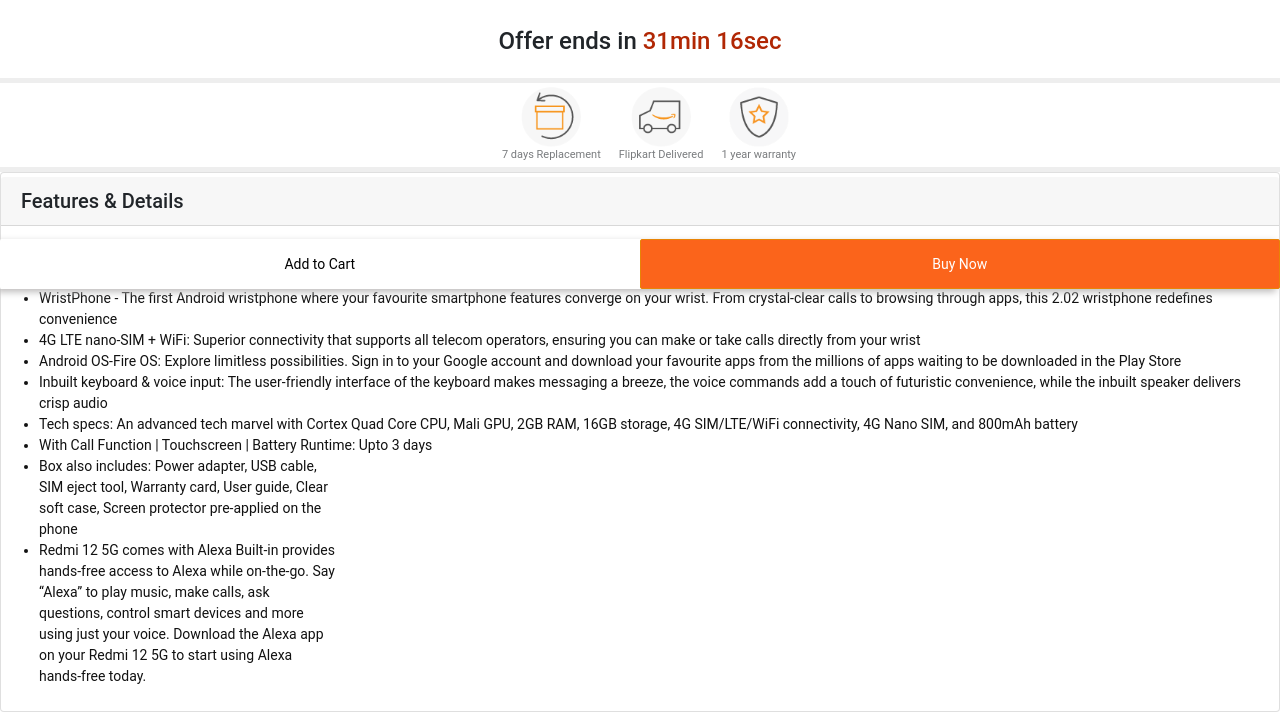
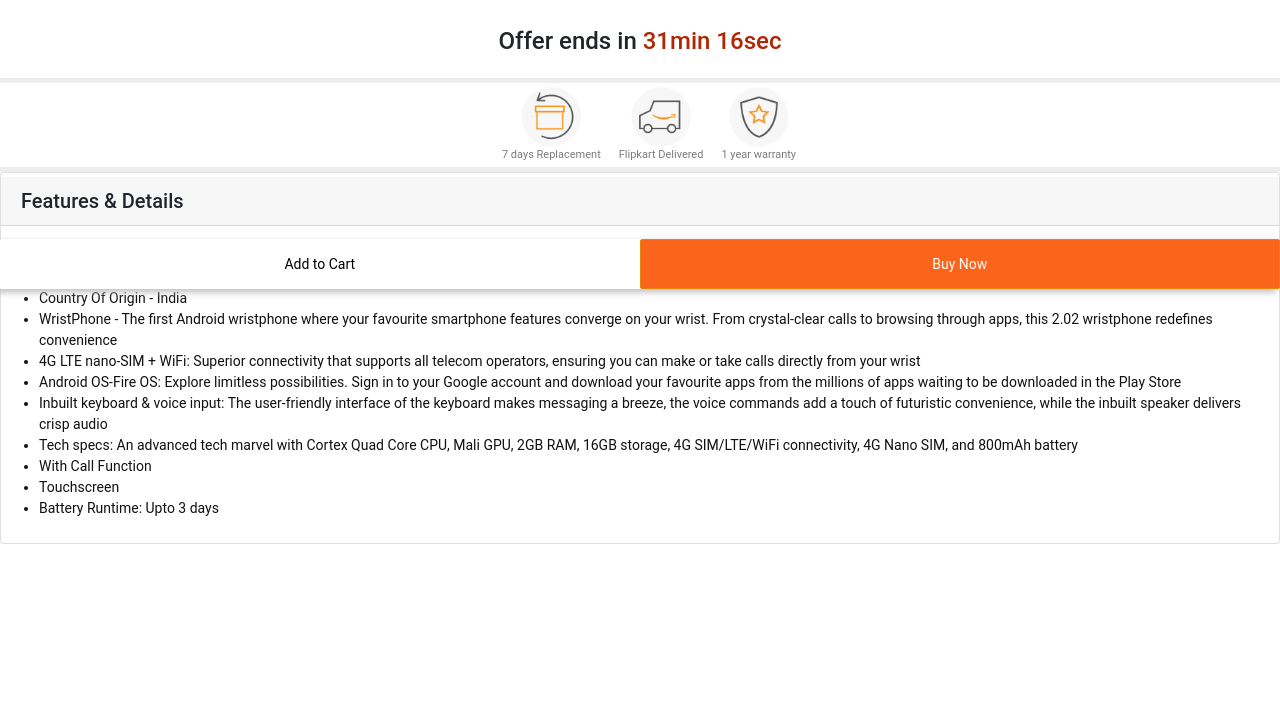
Before and after one commit to rosswcruz/ecommerce-02, a plain HTML site: page index.html in a window 1280 px wide. Shown: the part 511-1233 px from the top of the page. After the commit the page ends 1065 px from the top, so only its background shows below. Drawn offline with nearby package versions, Linux system fonts and the light colour scheme.

Commit message:
Update index.html

```diff
--- a/index.html
+++ b/index.html
@@ -551,20 +551,21 @@ Fire Boltt Dream WristPhone Mixed Color- 4G SIM/LTE/WiFi, Android OS
 <h5 class="card-header">Features & Details</h5>
 <div class="card-body">
 <ul class="a-unordered-list a-vertical a-spacing-mini" style='box-sizing: border-box; margin: 0px 0px 0px 18px; color: rgb(17, 17, 17); padding: 0px; font-family: "Amazon Ember", Arial, sans-serif; font-size: 14px; font-style: normal; font-variant-ligatures: normal; font-variant-caps: normal; font-weight: 400; letter-spacing: normal; orphans: 2; text-align: start; text-indent: 0px; text-transform: none; white-space: normal; widows: 2; word-spacing: 0px; -webkit-text-stroke-width: 0px; background-color: rgb(255, 255, 255); text-decoration-thickness: initial; text-decoration-style: initial; text-decoration-color: initial;'>
-<li style="box-sizing: border-box; list-style: disc; overflow-wrap: break-word; margin: 0px;"><span class="a-list-item" style="box-sizing: border-box; color: rgb(17, 17, 17);">FREE Delivery | Two Day Delivery</span></li>
+<li style="box-sizing: border-box; list-style: disc; overflow-wrap: break-word; margin: 0px;"><span class="a-list-item" style="box-sizing: border-box; color: rgb(17, 17, 17);">FREE Delivery</span></li>
+<li style="box-sizing: border-box; list-style: disc; overflow-wrap: break-word; margin: 0px;"><span class="a-list-item" style="box-sizing: border-box; color: rgb(17, 17, 17);">2 Day Delivery</span></li>
 <li style="box-sizing: border-box; list-style: disc; overflow-wrap: break-word; margin: 0px;"><span class="a-list-item" style="box-sizing: border-box; color: rgb(17, 17, 17);">Country Of Origin - India</span></li>
 <li style="box-sizing: border-box; list-style: disc; overflow-wrap: break-word; margin: 0px;"><span class="a-list-item" style="box-sizing: border-box; color: rgb(17, 17, 17);">WristPhone - The first Android wristphone where your favourite smartphone features converge on your wrist. From crystal-clear calls to browsing through apps, this 2.02 wristphone redefines convenience</span></li>
 <li style="box-sizing: border-box; list-style: disc; overflow-wrap: break-word; margin: 0px;"><span class="a-list-item" style="box-sizing: border-box; color: rgb(17, 17, 17);">4G LTE nano-SIM + WiFi: Superior connectivity that supports all telecom operators, ensuring you can make or take calls directly from your wrist</span></li>
 <li style="box-sizing: border-box; list-style: disc; overflow-wrap: break-word; margin: 0px;"><span class="a-list-item" style="box-sizing: border-box; color: rgb(17, 17, 17);">Android OS-Fire OS: Explore limitless possibilities. Sign in to your Google account and download your favourite apps from the millions of apps waiting to be downloaded in the Play Store</span></li>
 <li style="box-sizing: border-box; list-style: disc; overflow-wrap: break-word; margin: 0px;"><span class="a-list-item" style="box-sizing: border-box; color: rgb(17, 17, 17);">Inbuilt keyboard & voice input: The user-friendly interface of the keyboard makes messaging a breeze, the voice commands add a touch of futuristic convenience, while the inbuilt speaker delivers crisp audio</span></li>
 <li style="box-sizing: border-box; list-style: disc; overflow-wrap: break-word; margin: 0px;"><span class="a-list-item" style="box-sizing: border-box; color: rgb(17, 17, 17);">Tech specs: An advanced tech marvel with Cortex Quad Core CPU, Mali GPU, 2GB RAM, 16GB storage, 4G SIM/LTE/WiFi connectivity, 4G Nano SIM, and 800mAh battery</span></li>
-<li style="box-sizing: border-box; list-style: disc; overflow-wrap: break-word; margin: 0px;"><span class="a-list-item" style="box-sizing: border-box; color: rgb(17, 17, 17);">With Call Function | Touchscreen | Battery Runtime: Upto 3 days</span></li>
+<li style="box-sizing: border-box; list-style: disc; overflow-wrap: break-word; margin: 0px;"><span class="a-list-item" style="box-sizing: border-box; color: rgb(17, 17, 17);">With Call Function</span></li>
 </ul>
 <div class="a-row a-expander-container a-expander-inline-container" style='box-sizing: border-box; width: 315.406px; color: rgb(15, 17, 17); font-family: "Amazon Ember", Arial, sans-serif; font-size: 14px; font-style: normal; font-variant-ligatures: normal; font-variant-caps: normal; font-weight: 400; letter-spacing: normal; orphans: 2; text-align: start; text-indent: 0px; text-transform: none; white-space: normal; widows: 2; word-spacing: 0px; -webkit-text-stroke-width: 0px; background-color: rgb(255, 255, 255); text-decoration-thickness: initial; text-decoration-style: initial; text-decoration-color: initial;'>
 <div class="a-expander-content a-expander-extend-content a-expander-content-expanded" style="box-sizing: border-box; overflow: hidden;">
 <ul class="a-unordered-list a-vertical a-spacing-none" style="box-sizing: border-box; margin: 0px 0px 0px 18px; color: rgb(17, 17, 17); padding: 0px;">
-<li style="box-sizing: border-box; list-style: disc; overflow-wrap: break-word; margin: 0px;"><span class="a-list-item" style="box-sizing: border-box; color: rgb(17, 17, 17);">Box also includes: Power adapter, USB cable, SIM eject tool, Warranty card, User guide, Clear soft case, Screen protector pre-applied on the phone</span></li>
-<li style="box-sizing: border-box; list-style: disc; overflow-wrap: break-word; margin: 0px;"><span class="a-list-item" style="box-sizing: border-box; color: rgb(17, 17, 17);">Redmi 12 5G comes with Alexa Built-in provides hands-free access to Alexa while on-the-go. Say &ldquo;Alexa&rdquo; to play music, make calls, ask questions, control smart devices and more using just your voice. Download the Alexa app on your Redmi 12 5G to start using Alexa hands-free today.</span></li>
+<li style="box-sizing: border-box; list-style: disc; overflow-wrap: break-word; margin: 0px;"><span class="a-list-item" style="box-sizing: border-box; color: rgb(17, 17, 17);">Touchscreen</span></li>
+<li style="box-sizing: border-box; list-style: disc; overflow-wrap: break-word; margin: 0px;"><span class="a-list-item" style="box-sizing: border-box; color: rgb(17, 17, 17);">Battery Runtime: Upto 3 days</span></li>
 </ul>
 </div>
 </div> </div>
```
